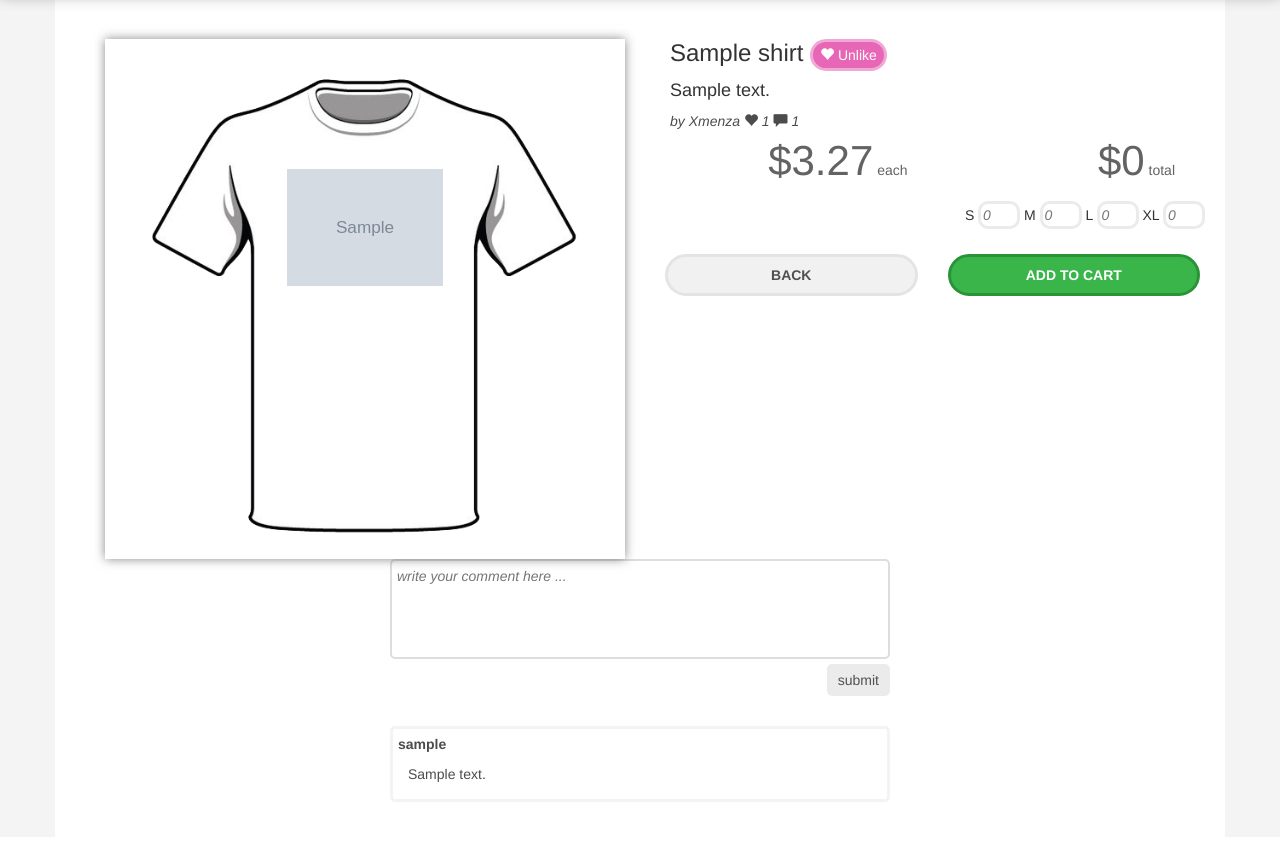
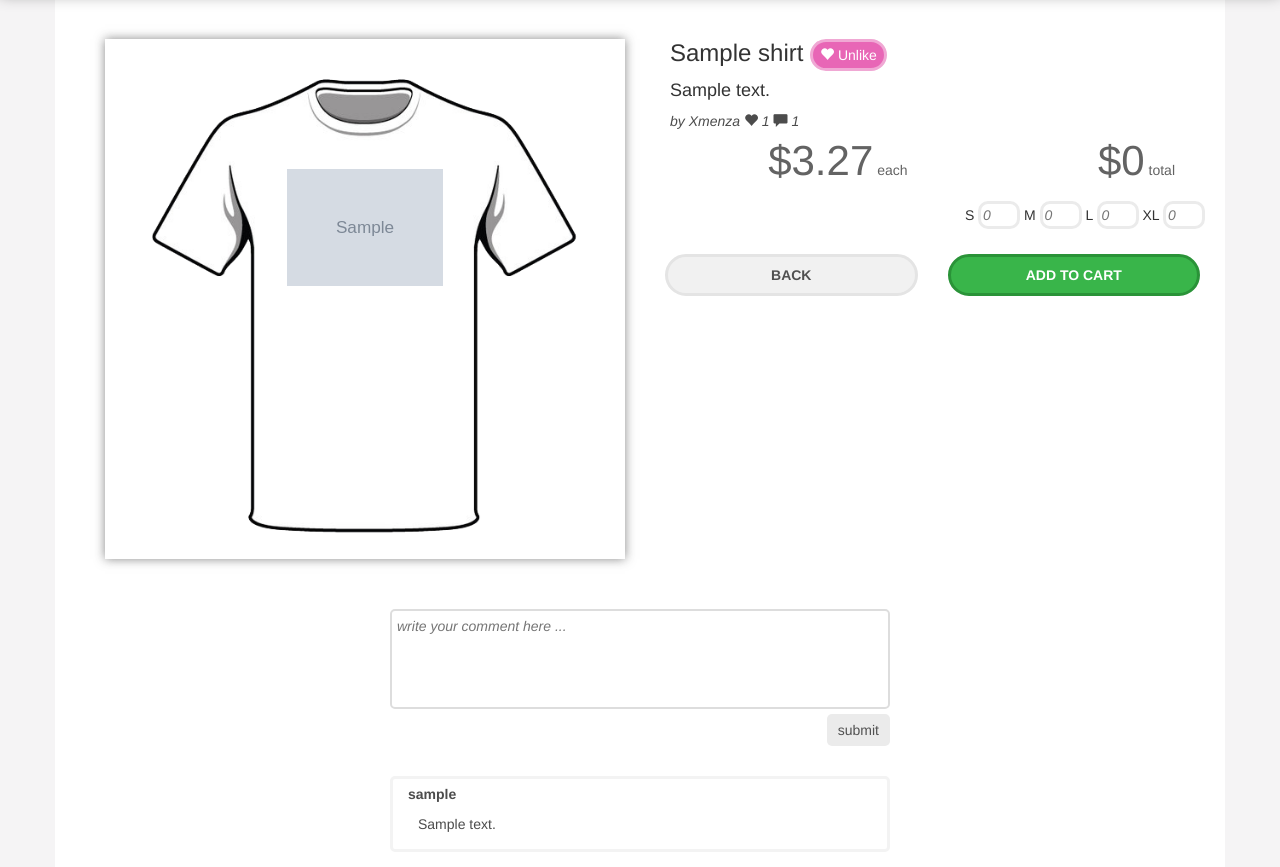
Before and after one commit to ipat/shirtstart, a Django app: page /buy/1/ in a window 1280 px wide. Shown: the part 314-1181 px from the top of the page. Before the commit the page ends 1096 px from the top, so only its background shows below. Run offline with Django 3.2, Linux system fonts and the light colour scheme; a user stored in the database is signed in; tables that the repository leaves empty hold one stand-in row (values such as "Sample post"); grey boxes marked "Sample" are stand-in pictures; some libraries are stand-ins or nearby versions.

Commit message:
buy join comment

```diff
--- a/static/style/style.css
+++ b/static/style/style.css
@@ -283,6 +283,7 @@ p {
 #commentView {
 	max-width: 500px;
 	margin-top: 30px;
+	text-align: left;
 }
 .card {
 	border: 3px solid #F3F3F3;
@@ -291,9 +292,10 @@ p {
 }
 .userComment {
 	font-weight: bold;
+	padding-left: 10px;
 }
 .txtComment {
-	padding-left: 10px;
+	padding-left: 20px;
 }
 #user_form input, #user_form select,.form input,.form select{
 	line-height: 1.8em;
--- a/templates/buy.html
+++ b/templates/buy.html
@@ -6,7 +6,6 @@
 <div id="buy-wrapper" class="container boxContent animated fadeIn" id="join">
 	<div class="row" id="shirtPreview">
 		<div class="col-md-6">
-
 			<div class="shirt-image">
 		        <div class="inner">
 		          <img class="shirt-template" src="{% static 'img/shirt_template.png' %}">
@@ -15,7 +14,6 @@
 		          </div>
 		        </div>
       		</div>
-
 		</div>
 		<div class="col-md-6 info">
 			<!-- <h3>I'M NOT WEIRD. I'M LIMITED EDITION</h3> -->
@@ -92,20 +90,21 @@
 
 				</form>
 			</div>
-			<div class="row" id="commentDiv">
 
-		</div>
 		</div>
 
 
-		<form id="commentForm" method='POST' action="/comment_buy/{{shirt.id}}/">{% csrf_token %}
+
+	</div>
+	<div class="row" id="commentDiv">
+			<form id="commentForm" method='POST' action="/comment_buy/{{shirt.id}}/" style="margin-top:30px;">{% csrf_token %}
 				<textarea placeholder="write your comment here ..." type="text" id="txtComment" name="comment_text"></textarea>
 				<button type="submit" class="btn btnWhite" id="btnSubmit">submit</button>
 			</form>
 			{% for cmt in shirt.comment_list %}
 			<div class="container" id="commentView">
 				<div class="row card">
-				<p class="userComment">{{cmt.user_id}}</h2>
+					<p class="userComment">{{cmt.user_id}}</p>
 					<p class="txtComment">{{cmt.comment}}</p>
 				</div>
 			</div>
--- a/templates/join.html
+++ b/templates/join.html
@@ -104,10 +104,9 @@
 
 				</form>
 			</div>
-			<div class="row" id="commentDiv">
-
 		</div>
 	</div>
+	<div class="row" id="commentDiv">
 		<form id="commentForm" method="POST" action="/comment_join/{{shirt.id}}/">{% csrf_token %}
 			<textarea placeholder="write your comment here ..." type="text" id="txtComment" name="comment_text"></textarea>
 
@@ -117,7 +116,7 @@
 		{% for cmt in shirt.comment_list %}
 		<div class="container" id="commentView">
 			<div class="row card">
-				<p class="userComment">{{cmt.user_id}}</h2>
+				<p class="userComment">{{cmt.user_id}}</p>
 				<p class="txtComment">{{cmt.comment}}</p>
 			</div>
 		</div>
```
Lines whose indentation alone changed are shown as unchanged.
